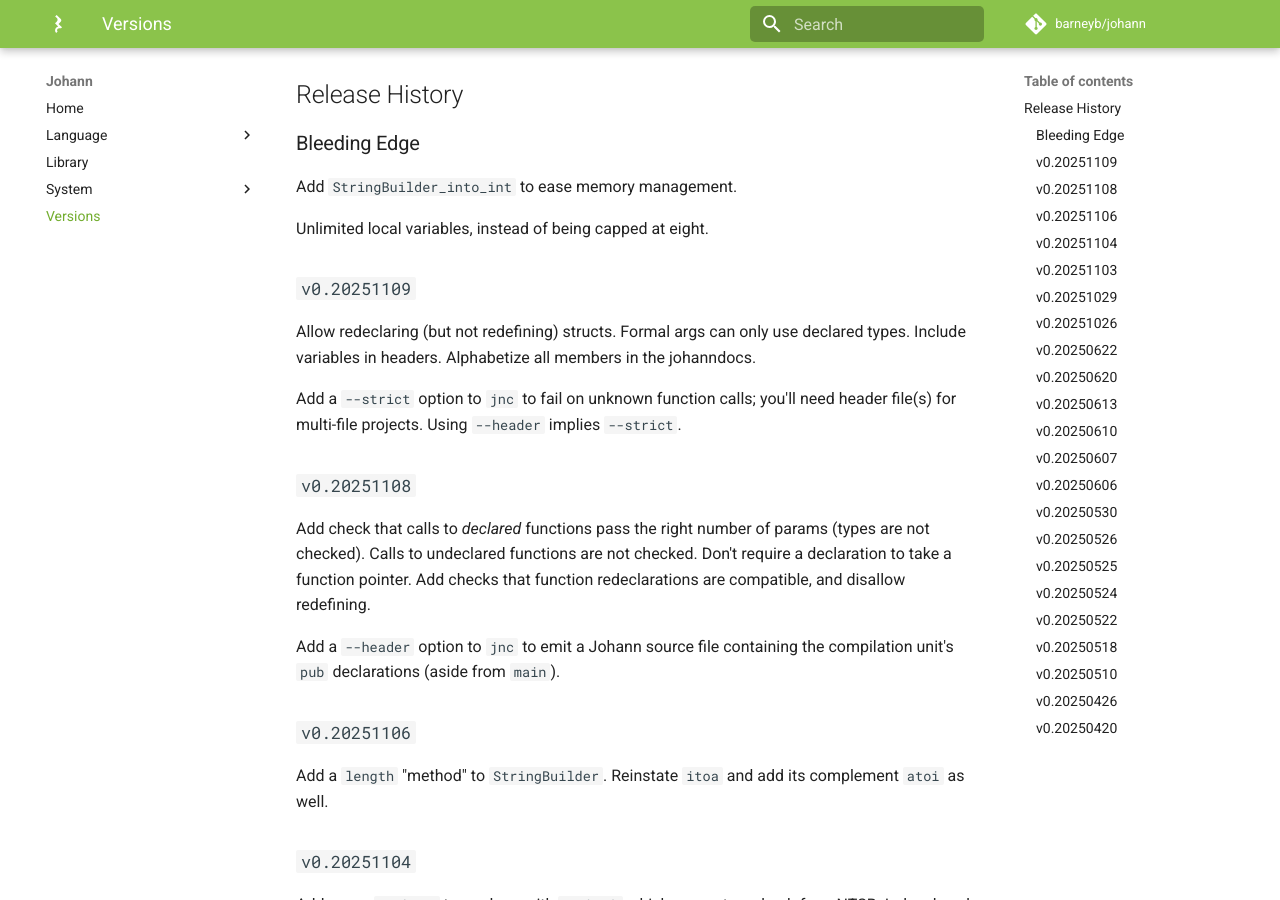
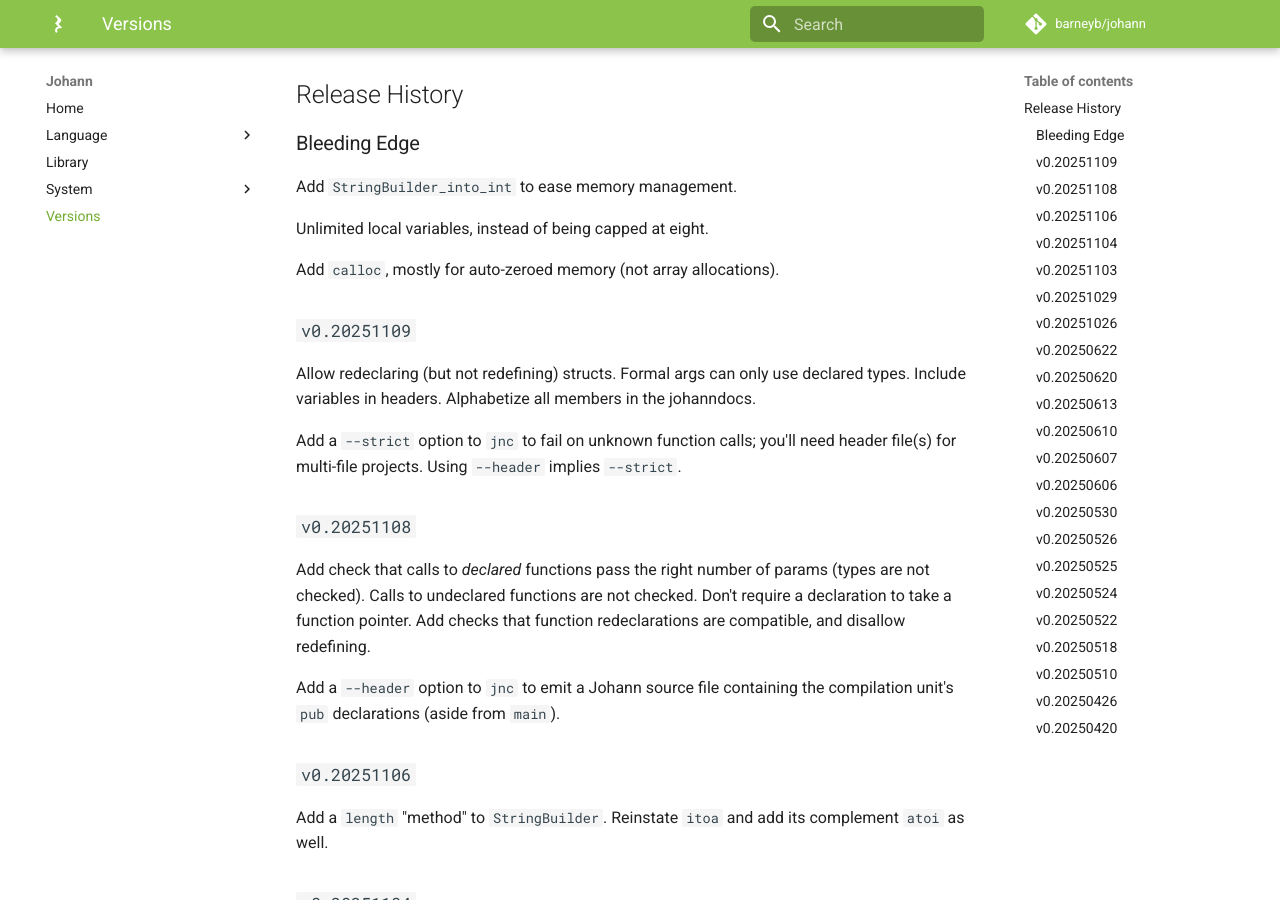
Before and after one commit to barneyb/johann, an MkDocs documentation site: the page built from documentation/docs/versions/index.md, in a window 1280 px wide and 900 px high, scrolled down 413 px. Built offline with MkDocs 1.6.1 and Material for MkDocs 9.7.7, drawn with Linux system fonts in a browser that asks for light colours; comment, search, counter and statistics services are not loaded.

Commit message:
add calloc which zeros an array, and use it in HashMap

```diff
--- a/documentation/docs/versions/index.md
+++ b/documentation/docs/versions/index.md
@@ -14,6 +14,8 @@
 Add `StringBuilder_into_int` to ease memory management.
 
 Unlimited local variables, instead of being capped at eight.
+
+Add `calloc`, mostly for auto-zeroed memory (not array allocations).
 
 ### `v0.20251109`
 
```
Also changed, not shown: 5 other files.
